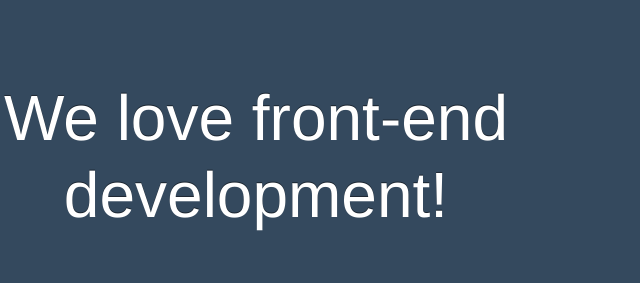
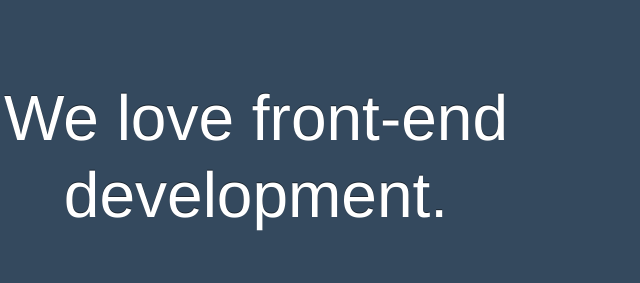
Before and after one commit to frontend-rescue/welovefrontend, a plain HTML site: page index.html in a window 1280 px wide. Shown: the top 283 px of the page, 384-1024 px from the left. Drawn offline with Linux system fonts and the light colour scheme.

Commit message:
Update index.html

```diff
--- a/index.html
+++ b/index.html
@@ -13,7 +13,7 @@
         <link rel="stylesheet" href="src/css/styles.css">
     </head>
     <body>
-        <h1>We love front-end development!</h1>
+        <h1>We love front-end development.</h1>
         <i class="heart">❤</i>
         <a href="https://github.com/frontend-rescue/welovefrontend"><img style="position: absolute; top: 0; right: 0; border: 0;" src="https://s3.amazonaws.com/github/ribbons/forkme_right_darkblue_121621.png" width="149" height="149" alt="Fork me on GitHub"></a>
 
```
